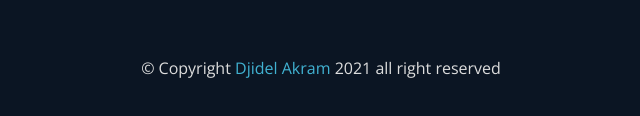
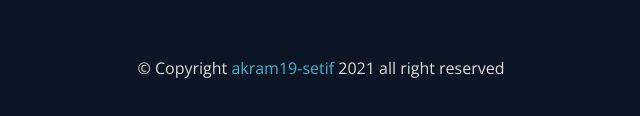
Before and after one commit to akram19-setif/fylo-template, a plain HTML site: page index.html in a window 1280 px wide. Shown: the part 3255-3371 px from the top of the page, 319-959 px from the left. Drawn offline with nearby package versions, Linux system fonts and the light colour scheme; files that its build step writes are made by us from their sources.

Commit message:
Update index.html

```diff
--- a/index.html
+++ b/index.html
@@ -205,13 +205,13 @@
           </div>
        </div>
        <br>
-        <p>&#169; Copyright <a href="https://github.com/akram19-setif" >Djidel Akram</a> 2021  all right reserved </p>
+        <p>&#169; Copyright <a href="https://github.com/akram19-setif" > akram19-setif</a> 2021  all right reserved </p>
 
      </div>
-    <!-- <p class="attribution">
-      Challenge by <a href="https://www.frontendmentor.io?ref=challenge" target="_blank">Frontend Mentor</a>.
-      Coded by <a href="#">Your Name Here</a>.
-    </p> -->
-  </footer>
+    <!
+
+
+
+
 </body>
 </html>
```
